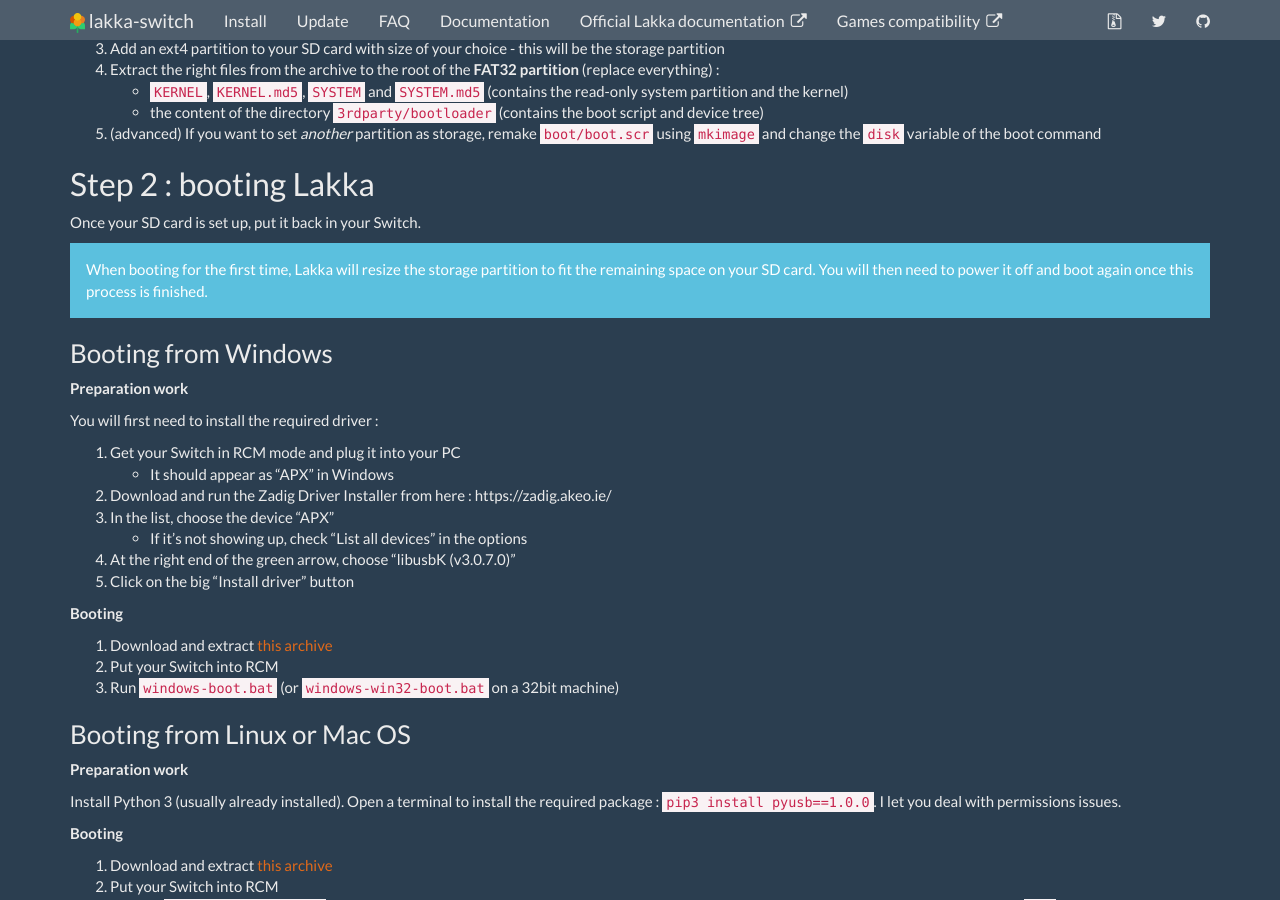
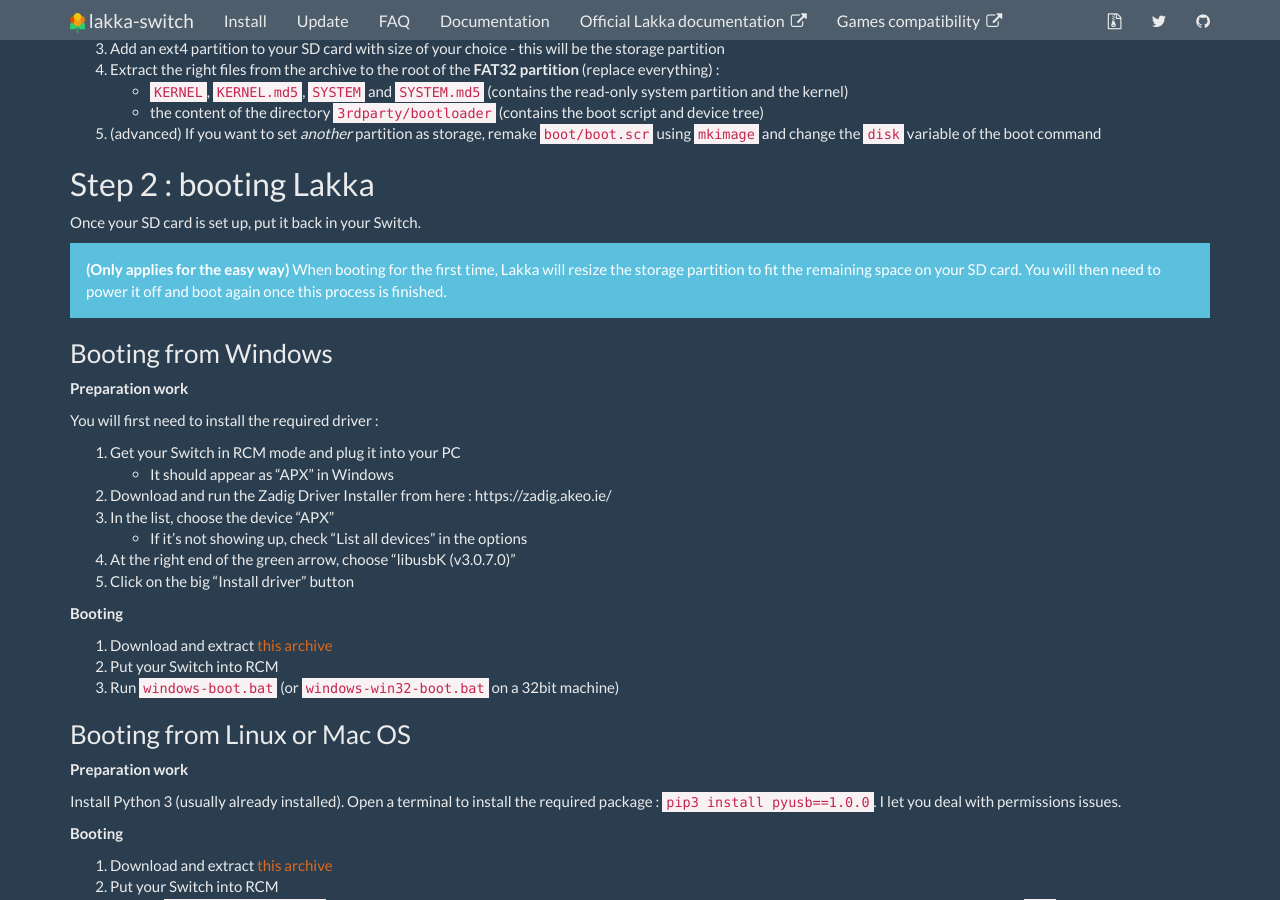
Before and after one commit to lakka-switch/documentation, a Jekyll site: the page built from installation.md, in a window 1280 px wide and 900 px high, scrolled down 950 px. Built offline with Jekyll 4.4.1, drawn with Linux system fonts in a browser that asks for light colours; nearby versions of some CDN libraries.

Commit message:
Update first_boot.html

```diff
--- a/_includes/first_boot.html
+++ b/_includes/first_boot.html
@@ -1,3 +1,3 @@
 <div class="alert alert-info">
-  When booting for the first time, Lakka will resize the storage partition to fit the remaining space on your SD card. You will then need to power it off and boot again once this process is finished.
+  <b>(Only applies for the easy way)</b> When booting for the first time, Lakka will resize the storage partition to fit the remaining space on your SD card. You will then need to power it off and boot again once this process is finished.
 </div>
```
